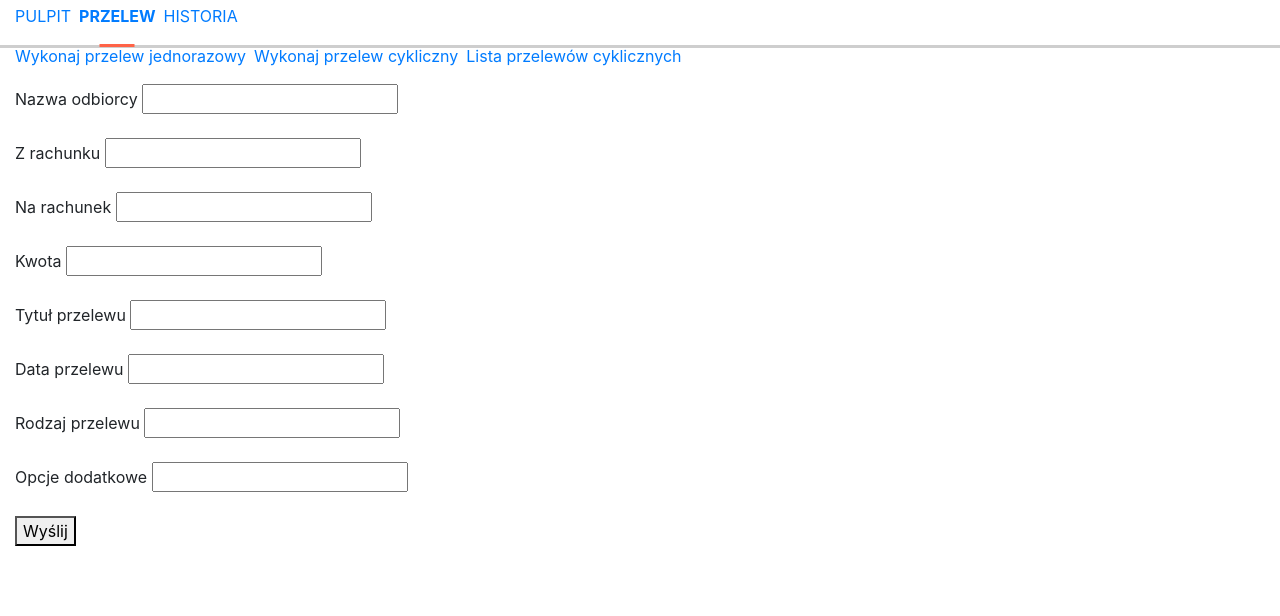
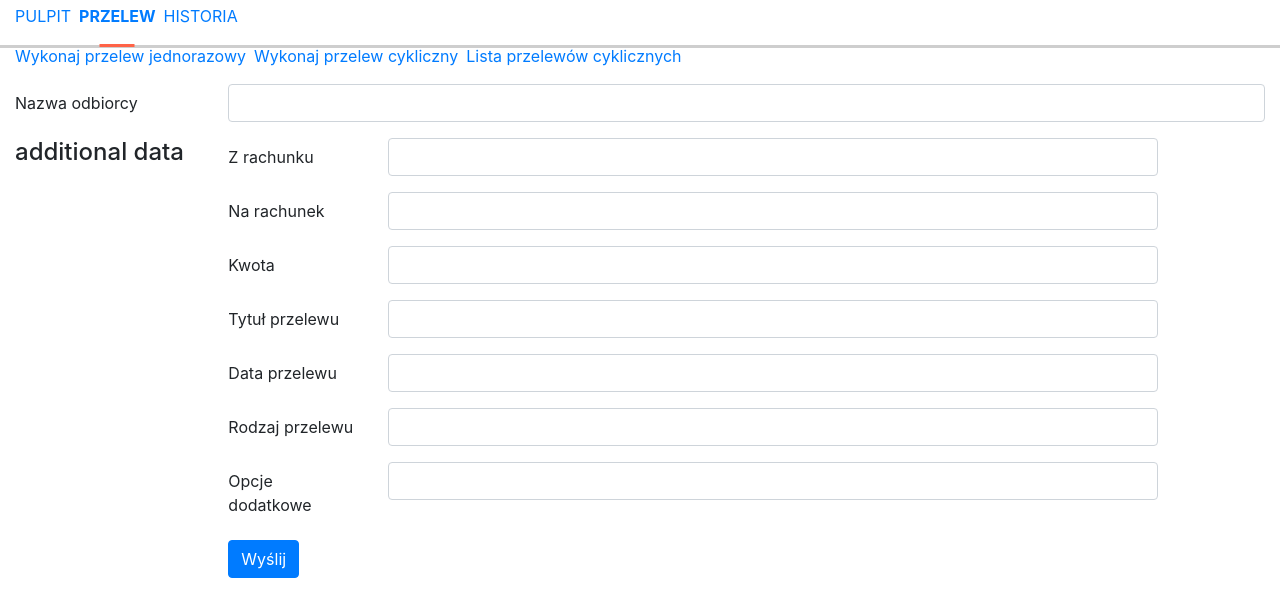
Before and after one commit to Kamilnaja/angular-bank, an Angular app: page /przelew/onetimeTransfer in a window 1280 px wide. Shown: the top 616 px of the page. Built offline with nearby package versions, Linux system fonts and the light colour scheme.

Commit message:
added form template

```diff
--- a/src/app/main-navbar/main-navbar.component.html
+++ b/src/app/main-navbar/main-navbar.component.html
@@ -1,7 +1,7 @@
 <ul class="list-inline">
   <li *ngFor="let item of menuItems" class="list-inline-item mt-1">
-    <a [routerLink]="item" routerLinkActive="link-active">
-      {{item | uppercase}}
+    <a [routerLink]="item.route" routerLinkActive="link-active">
+      {{item.name | uppercase}}
     </a>
   </li>
 </ul>
--- a/src/app/main-navbar/main-navbar.component.ts
+++ b/src/app/main-navbar/main-navbar.component.ts
@@ -1,4 +1,5 @@
 import { Component, OnInit } from '@angular/core';
+import { MenuItem } from '../interfaces/MenuItem.interface';
 
 @Component({
   selector: 'app-main-navbar',
@@ -6,10 +7,13 @@ import { Component, OnInit } from '@angular/core';
   styleUrls: ['./main-navbar.component.css']
 })
 export class MainNavbarComponent implements OnInit {
-  menuItems: string[] = ['pulpit', 'przelew', 'historia'];
+  menuItems: MenuItem[] = [
+    { name: 'pulpit', route: 'pulpit' },
+    { name: 'przelew', route: 'przelew' },
+    { name: 'historia', route: 'historia' }
+  ];
+
   constructor() { }
 
-  ngOnInit() {
-  }
-
+  ngOnInit() { }
 }
--- a/src/app/transfer/one-time-transfer/one-time-transfer.component.html
+++ b/src/app/transfer/one-time-transfer/one-time-transfer.component.html
@@ -1,51 +1,60 @@
-<form [formGroup]="transferForm" (submit)="handleSubmit()">
-  <div class="form-group">
-    <label>
+<form [formGroup]="transferForm" (ngSubmit)="handleSubmit()">
+  <div class="form-group row">
+    <label class="col-sm-2 col-form-label">
       Nazwa odbiorcy
-      <input type="text" formControlName="receiverName">
     </label>
+    <div class="col-sm-10">
+      <input type="text" class="form-control" formControlName="receiverName">
     </div>
-  <div class="form-group">
-  <label>
-    Z rachunku
-    <input type="text" formControlName="fromAccount">
-  </label>
   </div>
-  <div class="form-group">
-    <label>
-      Na rachunek
-      <input type="text" formControlName="toAccount">
-    </label>
+  <div class="row">
+    <div class="col-2">
+      <h4>additional data</h4>
     </div>
-  <div class="form-group">
-    <label>
-      Kwota
-      <input type="number" formControlName="amount">
-    </label>
+    <div class="col-9">
+      <div class="form-group row">
+        <label class="col-sm-2 col-form-label">Z rachunku</label>
+        <div class="col-sm-10">
+          <input type="text" class="form-control" formControlName="fromAccount">
         </div>
-    <div class="form-group">
-      <label>
-        Tytuł przelewu
-        <input type="text" formControlName="amount">
-      </label>
       </div>
-    <div class="form-group">
-      <label>
-        Data przelewu
-        <input type="text" formControlName="realizationDate">
-      </label>
+      <div class="form-group row">
+        <label class="col-sm-2 col-form-label">Na rachunek</label>
+        <div class="col-sm-10">
+          <input type="text" class="form-control" formControlName="toAccount">
         </div>
-    <div class="form-group">
-      <label>
-        Rodzaj przelewu
-        <input type="text" formControlName="transferType">
-      </label>
       </div>
-    <div class="form-group">
-      <label>
-        Opcje dodatkowe
-        <input type="text" formControlName="additionalOptions">
-      </label>
+      <div class="form-group row">
+        <label class="col-sm-2 col-form-label">Kwota</label>
+        <div class="col-sm-10">
+          <input type="number" class="form-control" formControlName="amount">
         </div>
-    <button type="submit">Wyślij</button>
+      </div>
+      <div class="form-group row">
+        <label class="col-sm-2 col-form-label">Tytuł przelewu</label>
+        <div class="col-sm-10">
+          <input type="text" class="form-control" formControlName="amount">
+        </div>
+      </div>
+      <div class="form-group row">
+        <label class="col-sm-2 col-form-label">Data przelewu</label>
+        <div class="col-sm-10">
+          <input type="text" class="form-control" formControlName="realizationDate">
+        </div>
+      </div>
+      <div class="form-group row">
+        <label class="col-sm-2 col-form-label">Rodzaj przelewu</label>
+        <div class="col-sm-10">
+          <input type="text" class="form-control" formControlName="transferType">
+        </div>
+      </div>
+      <div class="form-group row">
+        <label class="col-sm-2 col-form-label">Opcje dodatkowe</label>
+        <div class="col-sm-10">
+          <input type="text" class="form-control" formControlName="additionalOptions">
+        </div>
+      </div>
+      <button type="submit" class="btn btn-primary">Wyślij</button>
+    </div>
+  </div>
 </form>
```
Also changed, not shown: src/app/transfer/one-time-transfer/one-time-transfer.component.ts (+12 -12 lines). Lines whose indentation alone changed are shown as unchanged.
